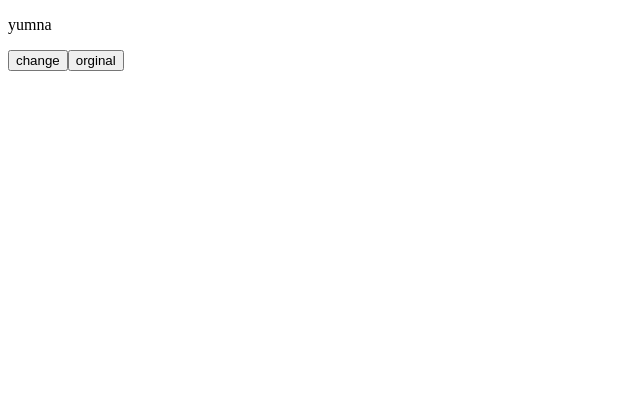
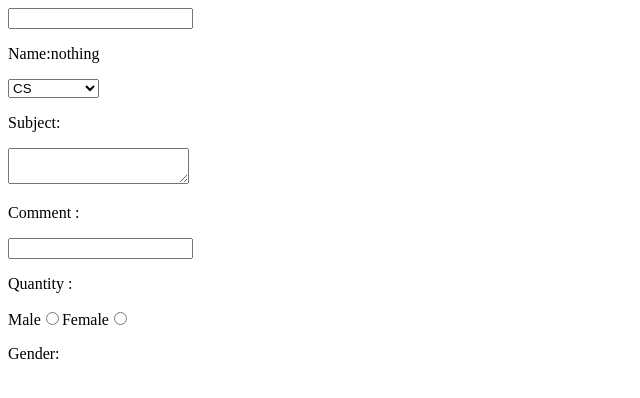
Before and after one commit to yumna-nizar/react-learning-project, a React (Vite) app: page / in a window 1280 px wide. Shown: the top 398 px of the page, without its empty margins (0-640 px from the left). Built offline with nearby package versions, Linux system fonts and the light colour scheme.

Commit message:
React form handling using uncontrolled inputs with state listeners.

```diff
--- a/src/App.jsx
+++ b/src/App.jsx
@@ -1,11 +1,14 @@
 import Button from "./Button.jsx";
+import Form from "./Form.jsx";
 
 function App() {
 
   return (
     <>
 
-        <Button/>
+
+        <Form/>
+
 
     </>
   );
--- /dev/null
+++ b/src/Form.jsx
@@ -0,0 +1,47 @@
+import { useState } from "react";
+function Form() {
+  const [name, setName] = useState("nothing");
+  const [subject, changeSubject] = useState("");
+  const [comment,setComment]=useState("");
+  const [quantity,setQuantity]=useState("");
+  const [gender,setGender]=useState();
+
+  return (
+    <>
+    {/* input type text */}
+      <input
+        type="text"
+        onChange={(e) => setName(e.target.value)}/>
+      <p>Name:{name}</p>
+
+
+      {/* select element */}
+      <select
+        onChange={(e) => changeSubject(e.target.value)}>
+        <option value="CS">CS</option>
+        <option value="MATHS">Maths</option>
+        <option value="ENGLISH">English</option>
+        <option value="PSHYCHOLOGY">Psychology</option>
+      </select>
+      <p>Subject:{subject}</p>
+
+
+      {/* textarea element */}
+      <textarea  onChange={(e)=>setComment(e.target.value)}/>
+      <p>Comment :{comment}</p>
+
+
+      {/* input type number */}
+      <input type="number" onChange={(e)=>setQuantity(e.target.value)}/>
+      <p>Quantity :{quantity}</p>
+
+        <label>Male</label>
+        <input type="radio" name="gender" value="male"  onChange={(e)=>setGender(e.target.value)}/>
+        <label>Female</label>
+        <input type="radio" name="gender" value="female" onChange={(e)=>setGender(e.target.value)}/>
+        <p>Gender: {gender}</p>
+
+    </>
+  );
+}
+export default Form;
```
